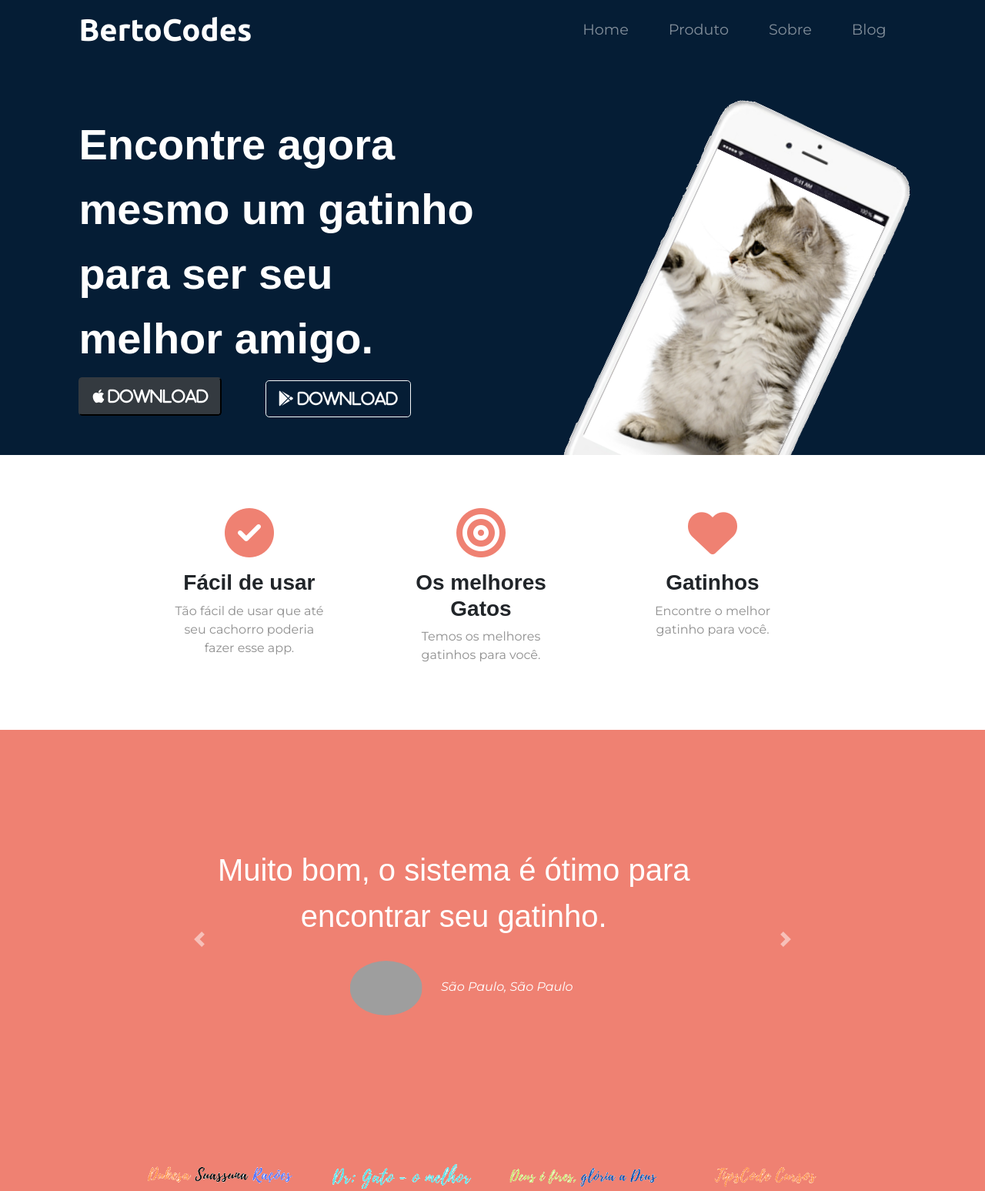
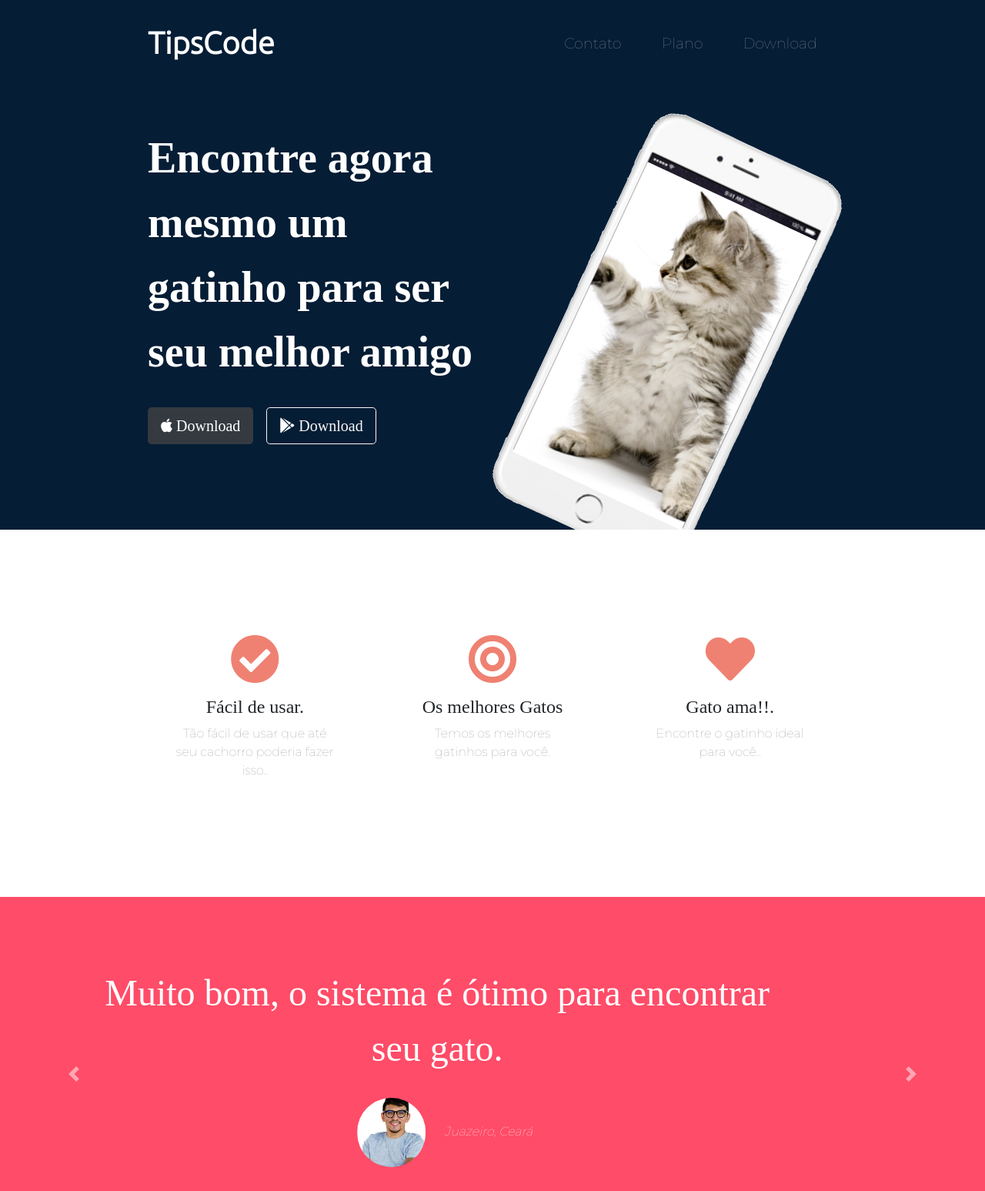
Before and after one commit to eilincoln/curso-fullstack-tipscode, a plain HTML site: page appdukeza/index.html in a window 1280 px wide. Shown: the part 17-1564 px from the top of the page at 77% size. Drawn offline with nearby package versions, Linux system fonts and the light colour scheme; grey boxes are pictures that could not be loaded.

Commit message:
atualização para refatoração do código

```diff
--- a/appdukeza/css/styles.css
+++ b/appdukeza/css/styles.css
@@ -1,51 +1,59 @@
-/* ================================== tags ================================== */
 body {
-    font-family: "Montserrat", sans-serif;
+    font-family: "Montserrat";
+    text-align: center;
 }
 
-h1 {
-    font-family: "Montserrat-black", sans-serif;
-    font-size: 3.5rem;
-    line-height: 1.5;
-    font-weight: 900;
-}
-
-h2 {
-    font-family: "Montserrat-black", sans-serif;
-    font-size: 2.5rem;
-    line-height: 1.5;
-}
-
-h3 {
-    font-family: "Montserrat-Bold", sans-serif;
-    font-weight: bold;
+h1, h2, h3, h4, h5, h6 {
+    font-family: "Montserrat-Bold";
 }
 
 p {
     color: #8f8f8f;
 }
 
-.header-title {
-    background-color: #051d35;
-    color: #FFFFFF;
+/* Heading*/
+
+.big-heading {
+    font-family: 'Montserrat-Black, sans-serif';
+    font-size: 3.5rem;
+    line-height: 1.5;
+    font-weight: 900;
 }
 
-.container-fluid {
-    padding: 1% 8%;
+.section-heading {
+    font-size: 3rem;
+    line-height: 1.5;
 }
 
-/* ================================== navbar ================================== */
-.navbar{
-    padding-bottom: 4.5rem;
-    padding-left: 0px;
-    padding-right: 0px;
+/* Conteiner Section */
+
+.container-fluid {
+    padding: 7% 15%;
 }
 
-.navbar-brand {
-    color: #FFFFFF;
-    font-family: "Ubuntu", sans-serif;
-    font-size: 2.5rem;
-    font-weight: bold;
+/* Section */
+
+.colored-section {
+    background-color: #ff4c68;
+    color: #fff;
+}
+
+.white-section {
+    background-color: #fff;
+}
+
+/*  Title Section */
+
+#title .container-fluid {
+    background-color: #051d35;
+    padding: 3% 15% 7%;
+    text-align: left;
+}
+
+
+/* Navigation bar */
+.navbar {
+    padding: 0 0 4.5rem;
 }
 
 .nav-item {
@@ -54,89 +62,105 @@ p {
 
 .nav-link {
     font-size: 1.2rem;
-    font-family: "Montserrat", sans-serif;
+    font-family: "Montserrat";
 }
 
-/* ================================== title image ================================== */
-.row-direita {
-    margin-bottom: 37px;
+.navbar-brand {
+    font-family: "Ubuntu";
+    font-size: 2.5rem;
+    font-weight: bold;
+}
+/* title-image */
+
+.title-image {
+    width: 60%;
+    transform: rotate(25deg);
+    position: absolute;
+    right: 21%;
 }
 
-.title-image {
-    width: 50%;
-    transform: rotate(25deg);
-    margin-left: 80px;
-    z-index: 1;
-    position: absolute;
-    left: 18%;
-}
+/* Buttons */
 
-/* ================================== buttons ================================== */
+.download-button {
+    margin: 5% 3% 5% 0;
+  }
 
-.button-apple {
-    margin-right: 10%;
-}
-
-/* ================================== itens  ================================== */
+/* Features Section*/
 
 #features {
-    background-color: #FFFFFF;
-    padding: 1% 8%;
-    z-index: 2;
+    z-index: 1;
     position: relative;
 }
 
-.features-item {
-    text-align: center;
+.feature-box {
     padding: 5%;
 }
 
-.icon {
+.features-title {
+    font-size: 1.5rem;
+}
+
+.icon  {
     color: #ef8172;
     margin-bottom: 1rem;
 }
 
-.icon:hover {
+.icon:hover{
     color: #ff4c68;
 }
 
-/* ==================================== testimonials =========================== */
+/* Testimonials Section*/
 
-#testimonials {
-    padding: 7% 15%;
-    text-align: center;
-    background-color: #ef8172;
-    color: #FFFFFF;
+.testimonial-text {
+    font-size: 3rem;
+    line-height: 1.5;
 }
-
-.testimonials-image {
-    width: 15%;
+.testimonial-image {
+    width: 10%;
+    border-radius: 100%;
     margin: 20px;
-    border-radius: 50%;
 }
 
 #press {
-    background-color: #ef8172;
-    text-align: center;
     padding-bottom: 3%;
 }
 
-.press-logo {
+.press-logo{
     width: 15%;
     margin: 20px 20px 50px;
 }
 
-.carousel-item {
-    padding: 7% 15%;
-}
-
-/* ====================== pricing =========================== */
+/* pricing section*/
 
 #pricing {
     padding: 100px;
-    text-align: center;
+
+}
+
+.price-text {
+    font-size: 3rem;
+    line-height: 1.5;
 }
 
 .pricing-column {
     padding: 3% 2%;
 }
+
+/* Footer Section */
+
+.social-icon {
+    margin: 20px 10px;
+}
+/* site responsivo*/
+
+@media (max-width: 1028px){
+
+    #title {
+        text-align: center;
+    }
+
+    .title-image {
+        position: static;
+        transform: rotate(0);
+    }
+}
--- a/appdukeza/index.html
+++ b/appdukeza/index.html
@@ -1,208 +1,212 @@
 <!doctype html>
-<html lang="py-br">
+<html lang="pt-br">
+  <head>
+     <!--Google Fontes-->
+    <link rel="preconnect" href="https://fonts.gstatic.com">
+    <link href="https://fonts.googleapis.com/css2?family=Montserrat:wght@100&family=Ubuntu:wght@300&display=swap" rel="stylesheet">
 
-<head>
-    <!-- Required meta tags -->
+    <!-- Fonte icones-->
+    <link rel="stylesheet" href="https://cdnjs.cloudflare.com/ajax/libs/font-awesome/5.15.2/css/all.min.css" />
+
     <meta charset="utf-8" />
-
-    <!-- Bootstrap CSS -->
-    <link rel="stylesheet" href="https://cdn.jsdelivr.net/npm/bootstrap@4.5.3/dist/css/bootstrap.min.css" integrity="sha384-TX8t27EcRE3e/ihU7zmQxVncDAy5uIKz4rEkgIXeMed4M0jlfIDPvg6uqKI2xXr2" crossorigin="anonymous">
-
-    <!-- Link direto para o CSS -->
-    <link rel="stylesheet" href="./css/styles.css">
-
-    <!-- Font Icones -->
-    <link rel="stylesheet" href="https://cdnjs.cloudflare.com/ajax/libs/font-awesome/6.5.1/css/all.min.css">
-
-    <!-- Google Fonts -->
-    <link rel="preconnect" href="https://fonts.googleapis.com">
-    <link rel="preconnect" href="https://fonts.gstatic.com" crossorigin>
-    <link href="https://fonts.googleapis.com/css2?family=Montserrat:ital,wght@0,100..900;1,100..900&family=Ubuntu:ital,wght@0,300;0,400;0,500;0,700;1,300;1,400;1,500;1,700&display=swap" rel="stylesheet">
+    <link rel="stylesheet" href="https://cdn.jsdelivr.net/npm/bootstrap@4.5.3/dist/css/bootstrap.min.css" integrity="sha384-TX8t27EcRE3e/ihU7zmQxVncDAy5uIKz4rEkgIXeMed4M0jlfIDPvg6uqKI2xXr2" crossorigin="anonymous" />
+    <link rel="preconnect" href="https://fonts.gstatic.com">
+    <link rel="stylesheet" href="./css/styles.css" />
     <title>App Dukeza</title>
   </head>
+  <body>
 
-<body>
-    <header class="header-title">
+    <header class="colored-section" id="title">
+
         <div class="container-fluid">
-            <!-- navbar -->
+            <!--navbar-->
             <nav class="navbar navbar-expand-lg navbar-dark">
-            <a class="navbar-brand" href="#">BertoCodes</a>
-            <button class="navbar-toggler" type="button" data-toggle="collapse" data-target="#navbarTogglerDemo01"
-                aria-controls="navbarTogglerDemo01" aria-expanded="false" aria-label="Toggle navigation">
+                <a class="navbar-brand" href="#">TipsCode</a>
+                <button class="navbar-toggler" type="button" data-toggle="collapse" data-target="#navbarTogglerDemo01" aria-controls="navbarTogglerDemo01" aria-expanded="false" aria-label="Toggle navigation">
                    <span class="navbar-toggler-icon"></span>
                </button>
 
                <div class="collapse navbar-collapse" id="navbarTogglerDemo01">
                    <ul class="navbar-nav ml-auto">
                        <li class="nav-item">
-                        <a class="nav-link">
-                            Home
+                           <a class="nav-link" href="#footer">
+                               Contato
                            </a>
                        </li>
                        <li class="nav-item">
-                        <a class="nav-link">
-                            Produto
+                           <a class="nav-link" href="#pricing">
+                               Plano
                            </a>
                        </li>
                        <li class="nav-item">
-                        <a class="nav-link">
-                            Sobre
+                           <a class="nav-link" href="#cta">
+                               Download
                            </a>
                        </li>
-                    <li class="nav-item">
-                        <a class="nav-link">
-                            Blog
-                        </a>
-                    </li>
+
                    </ul>
                </div>
+
            </nav>
+           <!--Fim navbar-->
 
-        <!-- Title -->
+             <!--Titilo-->
 
              <div class="row">
-            <div class="row-direita col-lg-6">
-                <h1>Encontre agora mesmo um gatinho para ser seu melhor amigo.</h1>
-                <button class="button-apple btn-lg btn-dark" type="button"><i class="fa-brands fa-apple"> Download</i></button>
-                <button class="button-andoid btn-lg btn btn-outline-light" type="button"><i class="fa-brands fa-google-play"> Download</i></button>
+                 <div class="col-lg-6">
+                     <h1 class="big-heading">Encontre agora mesmo um gatinho para ser seu melhor amigo</h1>
+                     <button type="button" class="download-button btn btn-dark btn-lg"> <i class="fab fa-apple"> Download</i></button>
+                     <button type="button" class="download-button btn btn-outline-light btn-lg"><i class="fab fa-google-play"> Download</i></button>
                  </div>
 
-            <figure class="figuer-title-image col-lg-6">
-                <img class="title-image" src="./img/Gatinho.png" alt="Gatinho feliz">
+                 <figure class="col-lg-6">
+                     <img class="title-image" src="./img/Gatinho.png" alt="Gatnho Feliz" />
                  </figure>
+
+             </div>
+
+
+        </div>
+
+    </header>
+
+    <section class="white-section" id="features">
+
+        <div class="container-fluid">
+            <div class="row">
+                <div class="feature-box col-lg-4">
+                    <i class="icon fas fa-check-circle fa-4x"></i>
+                    <h3 class="features-title">Fácil de usar.</h3>
+                    <p>Tão fácil de usar que até seu cachorro poderia fazer isso..</p>
+                </div>
+
+                <div class="feature-box col-lg-4">
+                    <i class="icon fas fa-bullseye fa-4x"></i>
+                    <h3 class="features-title">Os melhores Gatos</h3>
+                    <p>Temos os melhores gatinhos para você.</p>
+                </div>
+
+                <div class="feature-box col-lg-4">
+                    <i class="icon fas fa-heart fa-4x"></i>
+                    <h3 class="features-title">Gato ama!!.</h3>
+                    <p>Encontre o gatinho ideal para você..</p>
                 </div>
             </div>
-    </header>
+        </div>
+    </section>
 
-    <section id="features">
-        <div class="container-fluid row">
-            <div class="features-item col-lg-4">
-                <i class="icon fa-solid fa-circle-check fa-4x"></i>
-                <h3>Fácil de usar</h3>
-                <p>
-                    Tão fácil de usar que até seu cachorro poderia fazer esse app.
-                </p>
+    <section class="colored-section" id="testimonials">
+
+        <!-- Carousel -->
+        <div id="testimonial-carousel" class="carousel slide" data-ride="carousel"  >
+            <div class="carousel-inner">
+              <div class="carousel-item active container-fluid">
+                <h2 class="testimonial-text">Muito bom, o sistema é ótimo para encontrar seu gato.</h2>
+                <img class="testimonial-image" src="img/Alisson.png" alt="Alisson" />
+                <em>Juazeiro, Ceará</em>
               </div>
-            <div class="features-item col-lg-4">
-                <i class="icon fa-solid fa-bullseye fa-4x"></i>
-                <h3>Os melhores Gatos</h3>
-                <p>
-                    Temos os melhores gatinhos para você.
-                </p>
-            </div>
-            <div class="features-item col-lg-4">
-                <i class=" icon fa-solid fa-heart fa-4x"></i>
-                <h3>Gatinhos</h3>
-                <p>
-                    Encontre o melhor gatinho para você.
-                </p>
+              <div class="carousel-item container-fluid">
+                <h2 class="testimonial-text">Meu app é muto bom, um dos melhores do mercado</h2>
+                <img class="testimonial-image" src="img/Gato-preto.png" alt="Dukeza" />
+                <em>Crato, Ceará</em>
               </div>
             </div>
 
-    </section>
-
-    <section id="testimonials">
-        <div id="carouselExampleControls" class="carousel slide" data-ride="carousel">
-            <div class="carousel-inner">
-                <div class="carousel-item active">
-                    <h2>Muito bom, o sistema é ótimo para encontrar seu gatinho. </h2>
-                    <img class="testimonials-image" src="https://get.pxhere.com/photo/grass-person-girl-woman-photography-portrait-model-smile-denim-happy-photograph-beauty-emotion-photo-shoot-portrait-photography-1178839.jpg" alt="imagem de pessoa na rua">
-                    <em>São Paulo, São Paulo</em>
-                </div>
-                <div class="carousel-item">
-                    <h2>Eu amei esse App </h2>
-                    <img class="testimonials-image" src="https://live.staticflickr.com/65535/49558367376_1c508197b0_b.jpg" alt="pessoa sentada">
-                    <em>BH, São Paulo</em>
-                </div>
-                <div class="carousel-item">
-                    <h2>Sistema incrível para gatos. </h2>
-                    <img class="testimonials-image" src="https://live.staticflickr.com/65535/49558367376_1c508197b0_b.jpg" alt="Lincoln">
-                    <em>Itatiba, São Paulo</em>
-                </div>
-            </div>
-            <a class="carousel-control-prev" type="button" data-target="#carouselExampleControls" data-slide="prev">
+            <a class="carousel-control-prev" href="#testimonial-carousel" role="button" data-slide="prev">
               <span class="carousel-control-prev-icon" aria-hidden="true"></span>
             </a>
-            <a class="carousel-control-next" type="button" data-target="#carouselExampleControls" data-slide="next">
-            <span class="carousel-control-next-icon" aria-hidden="true"></span>
+            <a class="carousel-control-next" href="#testimonial-carousel" role="button" data-slide="next">
+              <span class="carousel-control-next-icon"></span>
             </a>
         </div>
 
+        <!-- Fim Carousel-->
+
     </section>
 
-    <section id="press">
-        <img class="press-logo" src="img/1.png" alt="Logo1">
-        <img class="press-logo" src="img/2.png" alt="Logo2">
-        <img class="press-logo" src="img/3.png" alt="Logo3">
-        <img class="press-logo" src="img/4.png" alt="Logo4">
+    <section class="colored-section" id="press">
+        <img class="press-logo" src="img/1.png" alt="logo1" />
+        <img class="press-logo" src="img/2.png" alt="logo2" />
+        <img class="press-logo" src="img/3.png" alt="logo3" />
+        <img class="press-logo" src="img/4.png" alt="logo4" />
+
     </section>
 
-    <section id="pricing">
-        <h2>Um plano as necessidades de cada Gato</h2>
-        <p>Planos de preços simples e acessíveis para você e seu gato.</p>
+    <section class="white-section" id="pricing">
+
+        <h2 class="section-heading">Um plano para as necessidades de cada Gato</h2>
+        <p>Planos de preços simples e acessíveis para você e seu Gato.</p>
 
         <div class="row">
-                 <div class="col-lg-4 col-md-6 pricing-column">
+            <div class="pricing-column col-lg-4 col-md-6">
                 <div class="card">
                     <div class="card-header">
                         <h3>Pé duro 2 vezes kk</h3>
                     </div>
                     <div class="card-body">
-                             <h2>R$0</h2>
+                        <h2 class="price-text">Grátis</h2>
                         <p>5 curtidas por dia</p>
                         <p>10 mensagens por dia</p>
-                             <p>40 curtidas por mês</p>
-                             <button class="btn btn-lg btn-outline-dark btn-block" type="button">inscreva-se</button>
+                        <p>40 Curtidas por mês</p>
+                        <button class="btn btn-lg btn-block btn-outline-dark" type="button">inscreva-se</button>
                     </div>
                 </div>
             </div>
-                 <div class="col-lg-4 col-md-6 pricing-column">
+
+            <div class="pricing-column col-lg-4 col-md-6">
                 <div class="card">
                     <div class="card-header">
                         <h3>Pé duro</h3>
                     </div>
                     <div class="card-body">
-                             <h2>R$25</h2>
-                             <p>Curtidas Ilimitadas</p>
-                             <p>Mensagens Ilimitadas</p>
-                             <p>Acesso pleno ao app</p>
-                             <button class="btn btn-lg btn-dark btn-block" type="button">inscreva-se</button>
+                        <h2 class="price-text">R$25 / mês</h2>
+                        <p>Curtidas ilimitadas</p>
+                        <p>Mensagens ilimitadas</p>
+                        <p>Acesso pleno do app</p>
+                        <button class="btn btn-lg btn-block btn-dark" type="button">inscreva-se</button>
                     </div>
                 </div>
             </div>
-                <div class="col-lg-4 col-md-12 pricing-column">
+
+            <div class="pricing-column col-lg-4 col-md-12">
                 <div class="card">
                     <div class="card-header">
                         <h3>Cianes</h3>
                     </div>
                     <div class="card-body">
-                            <h2>R$50</h2>
-                            <p>Lista de prioridade</p>
+                        <h2 class="price-text">R$50,00 / mês</h2>
+                        <p>Lista de prioridades</p>
                         <p>Curtidas ilimitadas</p>
-                            <p>Acesso completo ao app</p>
-                            <button class="btn btn-lg btn-dark btn-block" type="button">inscreva-se</button>
+                        <p>Acesso Completo ao APP</p>
+                        <button class="btn btn-lg btn-block btn-dark" type="button">inscreva-se</button>
                     </div>
                 </div>
             </div>
+
         </div>
+
     </section>
 
-    <section id="cta">
-        <h3>Faça agora mesmo o download</h3>
-        <button type="button">Download</button>
-        <button type="button">Download</button>
+    <section class="colored-section" id="cta">
+        <div class="container-fluid">
+            <h3 class="big-heading">Façs agora mesmo o downlod.</h3>
+            <button type="button" class="download-button btn btn-dark btn-lg"> <i class="fab fa-apple"> Download</i></button>
+            <button type="button" class="download-button btn btn-outline-light btn-lg"><i class="fab fa-google-play"> Download</i></button>
+        </div>
+
     </section>
 
-    <footer id="footer">
-        <p>© Copyright 2024 AppGatos</p>
+
+    <footer class="white-section" id="footer">
+        <div class="container-fluid">
+            <i class="social-icon fab fa-instagram"></i>
+            <i class="social-icon fab fa-twitter"></i>
+            <i class="social-icon fab fa-facebook-f"></i>
+            <p>© Copyright 2022 AppDukeza</p>
+        </div>
     </footer>
 
-
-    <script src="https://code.jquery.com/jquery-3.5.1.slim.min.js"
-        integrity="sha384-DfXdz2htPH0lsSSs5nCTpuj/zy4C+OGpamoFVy38MVBnE+IbbVYUew+OrCXaRkfj"
-        crossorigin="anonymous"></script>
-    <script src="https://cdn.jsdelivr.net/npm/bootstrap@4.5.3/dist/js/bootstrap.bundle.min.js"
-        integrity="sha384-ho+j7jyWK8fNQe+A12Hb8AhRq26LrZ/JpcUGGOn+Y7RsweNrtN/tE3MoK7ZeZDyx"
-        crossorigin="anonymous"></script>
+    <script src="https://code.jquery.com/jquery-3.5.1.slim.min.js" integrity="sha384-DfXdz2htPH0lsSSs5nCTpuj/zy4C+OGpamoFVy38MVBnE+IbbVYUew+OrCXaRkfj" crossorigin="anonymous"></script>
+    <script src="https://cdn.jsdelivr.net/npm/bootstrap@4.5.3/dist/js/bootstrap.bundle.min.js" integrity="sha384-ho+j7jyWK8fNQe+A12Hb8AhRq26LrZ/JpcUGGOn+Y7RsweNrtN/tE3MoK7ZeZDyx" crossorigin="anonymous"></script>
   </body>
 </html>
```
Lines whose indentation alone changed are shown as unchanged.
